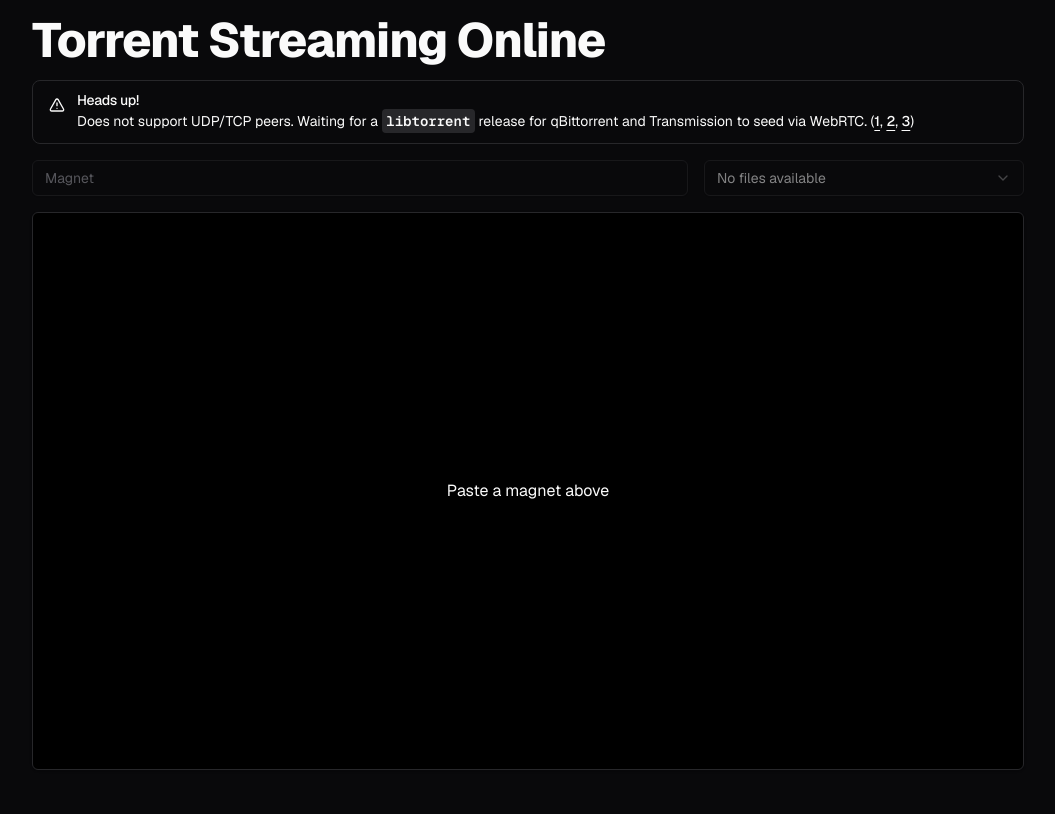
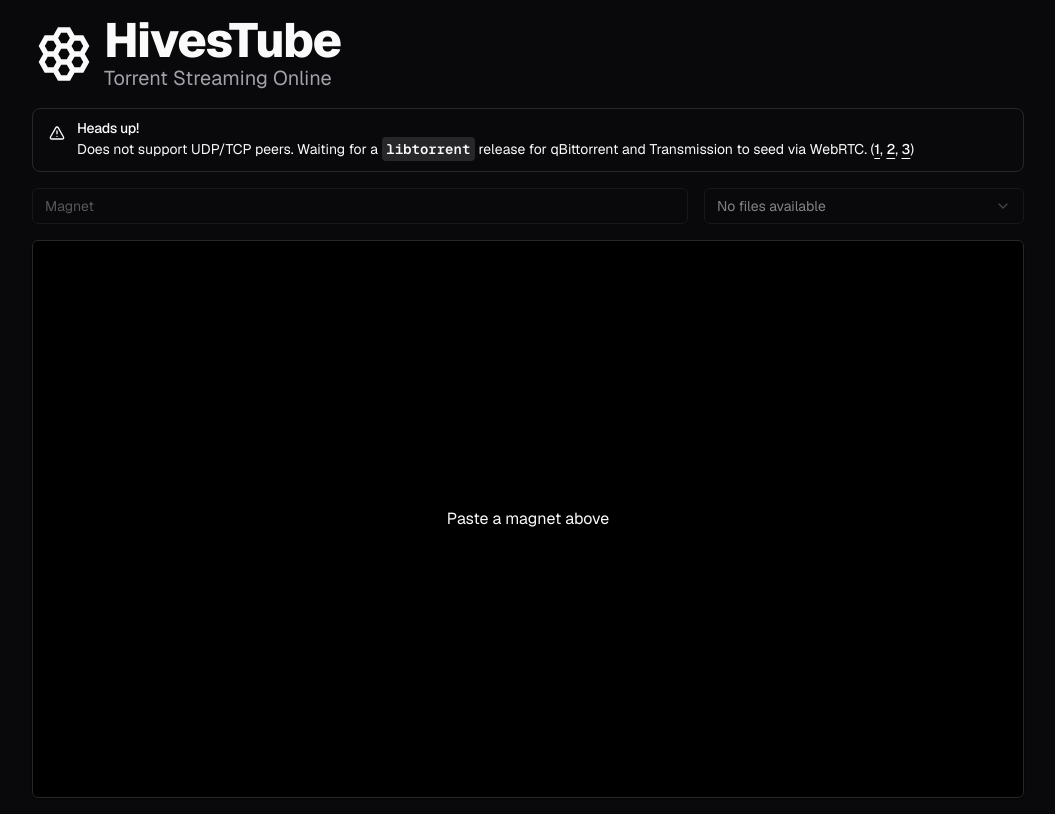
Before and after one commit to kevinpastor/torrent-streaming-online, a Next.js app: page / in a window 1280 px wide. Shown: the whole page, without its empty margins (112-1167 px from the left). Built offline with nearby package versions, Linux system fonts and the light colour scheme.

Commit message:
feat: add branding

```diff
--- a/src/app/_components/Client.tsx
+++ b/src/app/_components/Client.tsx
@@ -45,7 +45,7 @@
                 name="magnet"
                 placeholder="Magnet"
                 onPaste={handlePaste}
-                defaultValue="magnet:?xt=urn:btih:08ada5a7a6183aae1e09d831df6748d566095a10&dn=Sintel&tr=udp%3A%2F%2Fexplodie.org%3A6969&tr=udp%3A%2F%2Ftracker.coppersurfer.tk%3A6969&tr=udp%3A%2F%2Ftracker.empire-js.us%3A1337&tr=udp%3A%2F%2Ftracker.leechers-paradise.org%3A6969&tr=udp%3A%2F%2Ftracker.opentrackr.org%3A1337&tr=wss%3A%2F%2Ftracker.btorrent.xyz&tr=wss%3A%2F%2Ftracker.fastcast.nz&tr=wss%3A%2F%2Ftracker.openwebtorrent.com&ws=https%3A%2F%2Fwebtorrent.io%2Ftorrents%2F&xs=https%3A%2F%2Fwebtorrent.io%2Ftorrents%2Fsintel.torrent"
+                // defaultValue="magnet:?xt=urn:btih:08ada5a7a6183aae1e09d831df6748d566095a10&dn=Sintel&tr=udp%3A%2F%2Fexplodie.org%3A6969&tr=udp%3A%2F%2Ftracker.coppersurfer.tk%3A6969&tr=udp%3A%2F%2Ftracker.empire-js.us%3A1337&tr=udp%3A%2F%2Ftracker.leechers-paradise.org%3A6969&tr=udp%3A%2F%2Ftracker.opentrackr.org%3A1337&tr=wss%3A%2F%2Ftracker.btorrent.xyz&tr=wss%3A%2F%2Ftracker.fastcast.nz&tr=wss%3A%2F%2Ftracker.openwebtorrent.com&ws=https%3A%2F%2Fwebtorrent.io%2Ftorrents%2F&xs=https%3A%2F%2Fwebtorrent.io%2Ftorrents%2Fsintel.torrent"
             />
             <TorrentWithFallback torrentPromise={torrentPromise} />
         </div>
--- a/src/app/layout.tsx
+++ b/src/app/layout.tsx
@@ -17,9 +17,25 @@
     >
         <body>
             <div className="max-w-5xl mx-auto p-4 flex flex-col gap-4">
-                <TypographyH1>
-                    Torrent Streaming Online
-                </TypographyH1>
+                <div className="flex items-center gap-2">
+                    <svg
+                        className="w-16 h-w-16 fill-foreground"
+                        xmlns="http://www.w3.org/2000/svg"
+                        viewBox="0 -960 960 960"
+                    >
+                        <path
+                            d="m390-80-68-120H190l-90-160 68-120-68-120 90-160h132l68-120h180l68 120h132l90 160-68 120 68 120-90 160H638L570-80H390Zm248-440h86l44-80-44-80h-86l-45 80 45 80ZM438-400h84l45-80-45-80h-84l-45 80 45 80Zm0-240h84l46-81-45-79h-86l-45 79 46 81ZM237-520h85l45-80-45-80h-85l-45 80 45 80Zm0 240h85l45-80-45-80h-86l-44 80 45 80Zm200 120h86l45-79-46-81h-84l-46 81 45 79Zm201-120h85l45-80-45-80h-85l-45 80 45 80Z"
+                        />
+                    </svg>
+                    <div>
+                        <TypographyH1>
+                            HivesTube
+                        </TypographyH1>
+                        <div className="text-xl text-muted-foreground">
+                            Torrent Streaming Online
+                        </div>
+                    </div>
+                </div>
                 <Alert>
                     <TriangleAlertIcon className="h-4 w-4" />
                     <AlertTitle>
```
